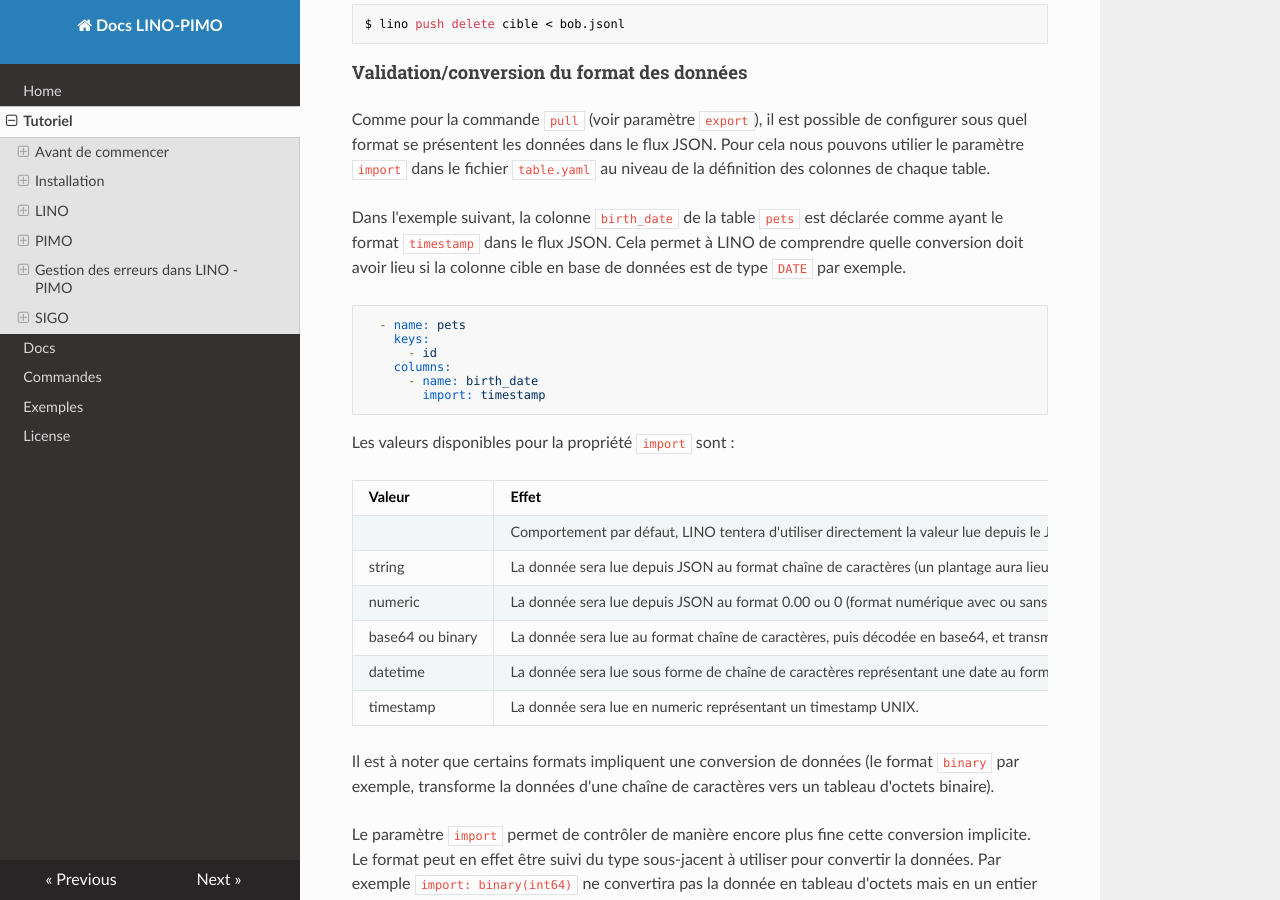
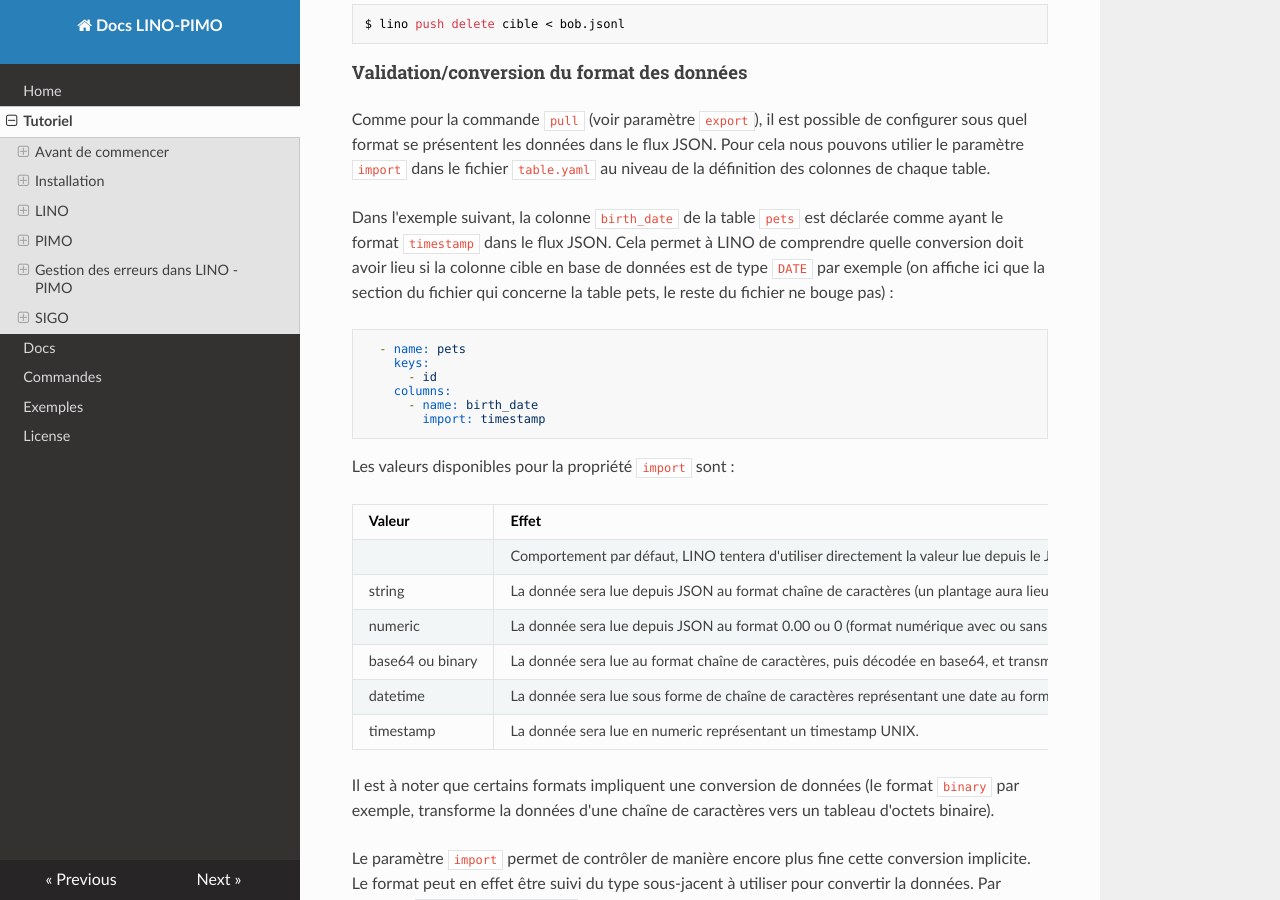
Before and after one commit to CGI-FR/lino-doc, an MkDocs documentation site: the page built from docs/tuto.md, in a window 1280 px wide and 900 px high, scrolled down 18869 px. Built offline with MkDocs 1.6.1, drawn with Linux system fonts in a browser that asks for light colours; nearby versions of some CDN libraries.

Commit message:
doc: ajout précision

````diff
--- a/docs/tuto.md
+++ b/docs/tuto.md
@@ -843,7 +843,7 @@ $ lino push delete cible < bob.jsonl
 
 Comme pour la commande `pull` (voir paramètre `export`), il est possible de configurer sous quel format se présentent les données dans le flux JSON. Pour cela nous pouvons utilier le paramètre `import` dans le fichier  `table.yaml` au niveau de la définition des colonnes de chaque table.
 
-Dans l'exemple suivant, la colonne `birth_date` de la table `pets` est déclarée comme ayant le format `timestamp` dans le flux JSON. Cela permet à LINO de comprendre quelle conversion doit avoir lieu si la colonne cible en base de données est de type `DATE` par exemple.
+Dans l'exemple suivant, la colonne `birth_date` de la table `pets` est déclarée comme ayant le format `timestamp` dans le flux JSON. Cela permet à LINO de comprendre quelle conversion doit avoir lieu si la colonne cible en base de données est de type `DATE` par exemple (on affiche ici que la section du fichier qui concerne la table pets, le reste du fichier ne bouge pas) :
 
 ```yaml
   - name: pets
````
